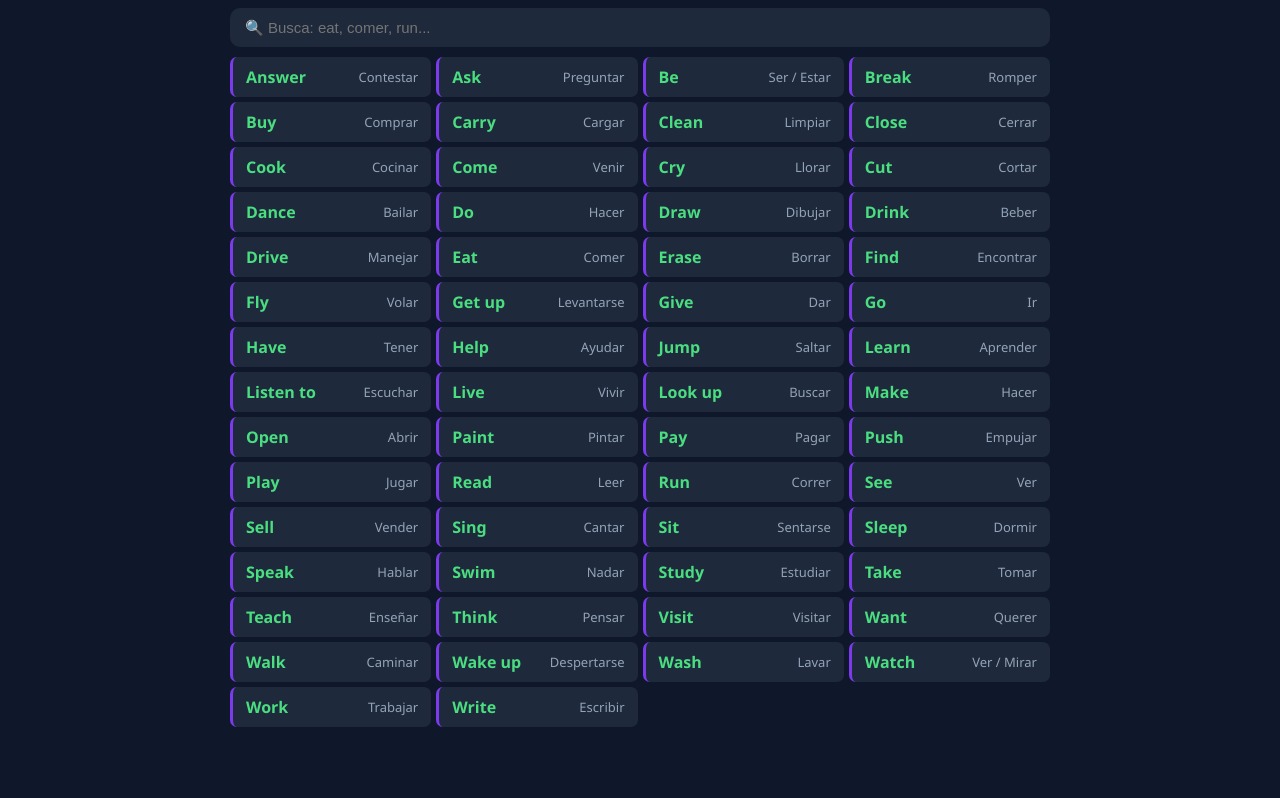
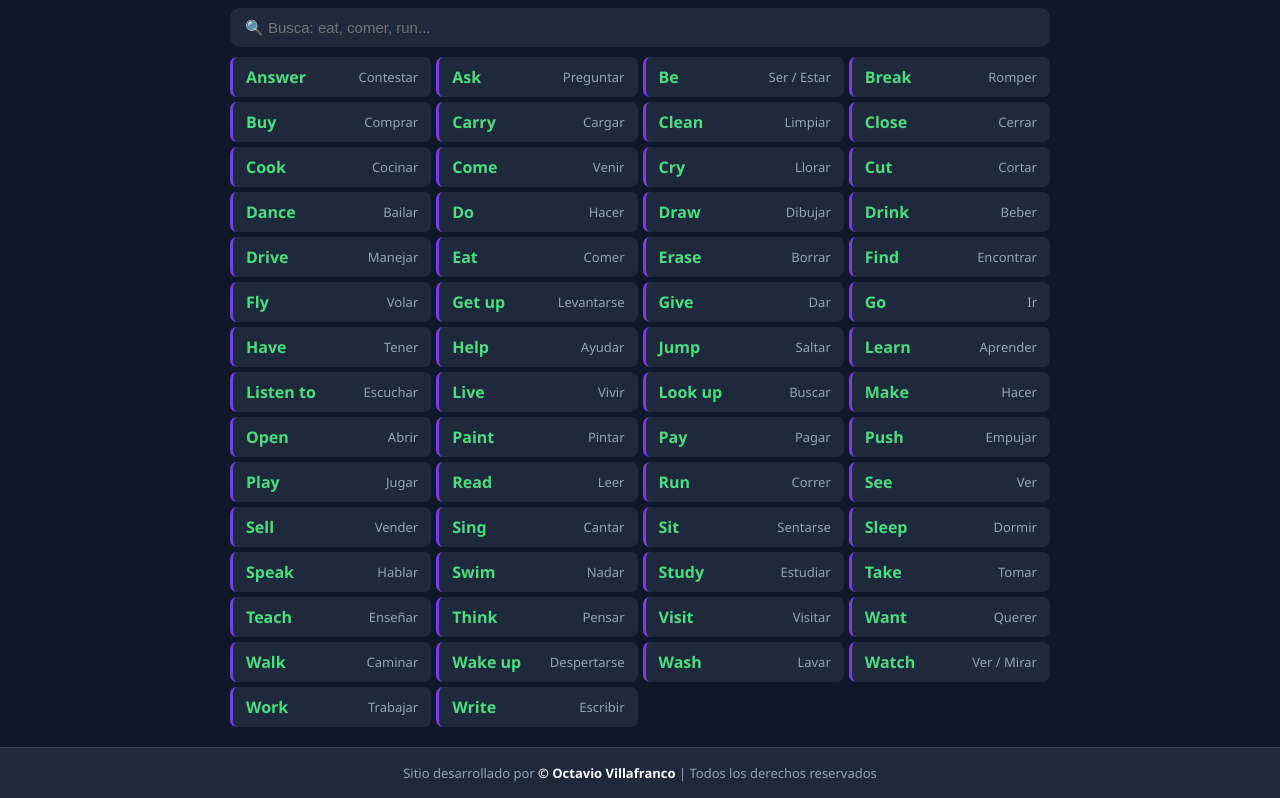
Before and after one commit to Octavillt/learninglesoivt, a React (Vite) app: page / in a window 1280 px wide. Shown: the part 1406-2204 px from the top of the page. Before the commit the page ends 2153 px from the top, so only its background shows below. Built offline with nearby package versions, Linux system fonts and the light colour scheme.

Commit message:
feat: agregar Footer con créditos del desarrollador
Añade el componente Footer con el texto de créditos y derechos
reservados, renderizado en todas las vistas de la app.

```diff
--- a/src/App.jsx
+++ b/src/App.jsx
@@ -13,6 +13,7 @@ import DemosSection       from "./features/demonstratives/DemosSection";
 import PrepSection        from "./features/prepositions/PrepSection";
 import ProgressiveSection from "./features/progressive/ProgressiveSection";
 import QuizSection        from "./features/quiz/QuizSection";
+import Footer              from "./components/Footer";
 
 const SECTIONS = {
   verbs:          VerbsSection,
@@ -68,6 +69,8 @@ export default function App() {
       <main key={active} className="section-transition" style={{ padding: "20px", maxWidth: "860px", margin: "0 auto" }}>
         <Section />
       </main>
+
+      <Footer />
     </div>
   );
 }
--- /dev/null
+++ b/src/components/Footer.jsx
@@ -0,0 +1,20 @@
+export default function Footer() {
+  return (
+    <footer
+      style={{
+        padding: "16px 20px",
+        textAlign: "center",
+        background: "#1e293b",
+        borderTop: "1px solid #334155",
+        color: "#94a3b8",
+        fontSize: "13px",
+      }}
+    >
+      <p style={{ margin: 0 }}>
+        Sitio desarrollado por{" "}
+        <strong style={{ color: "#f8fafc" }}>© Octavio Villafranco</strong>
+        {" "}| Todos los derechos reservados
+      </p>
+    </footer>
+  );
+}
```
